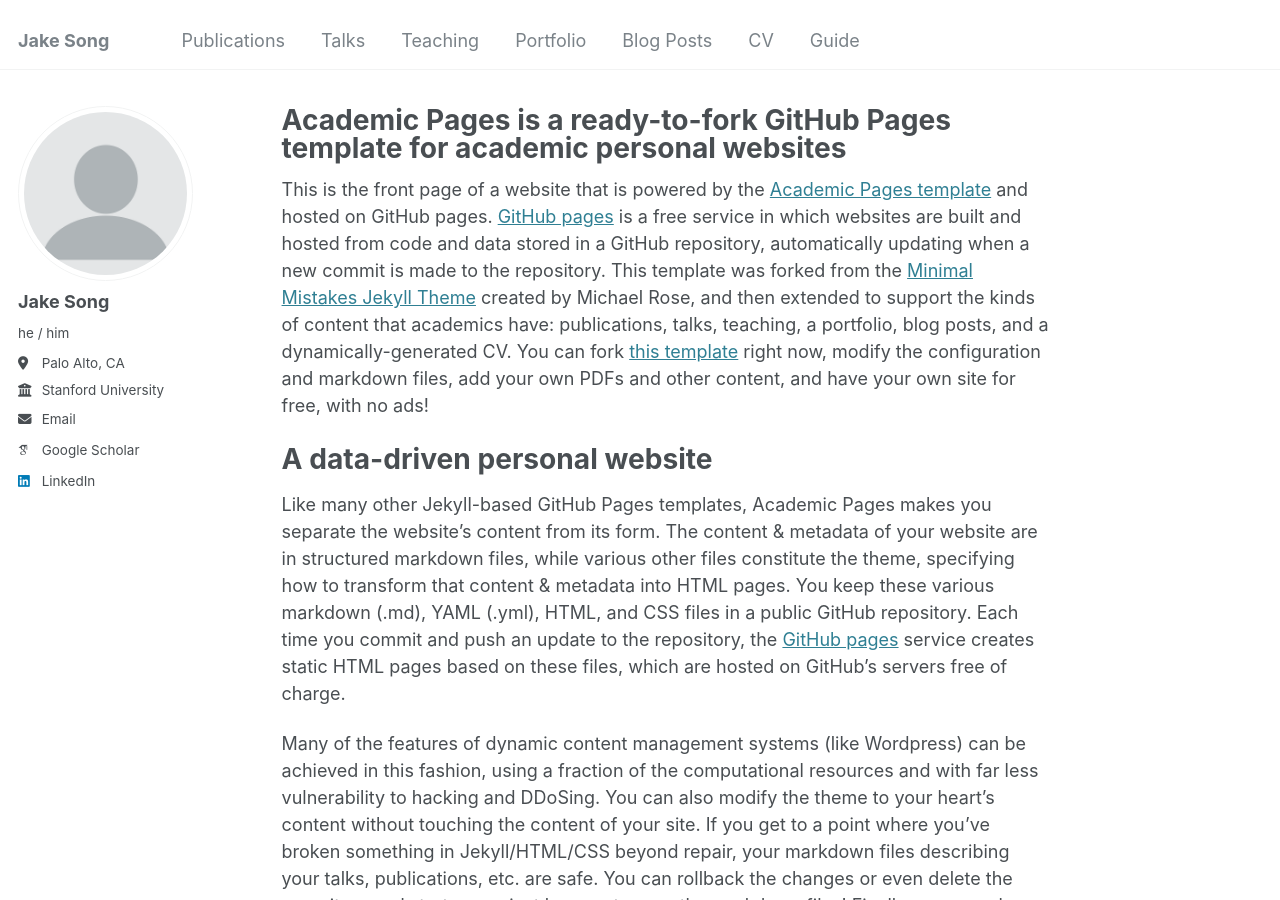
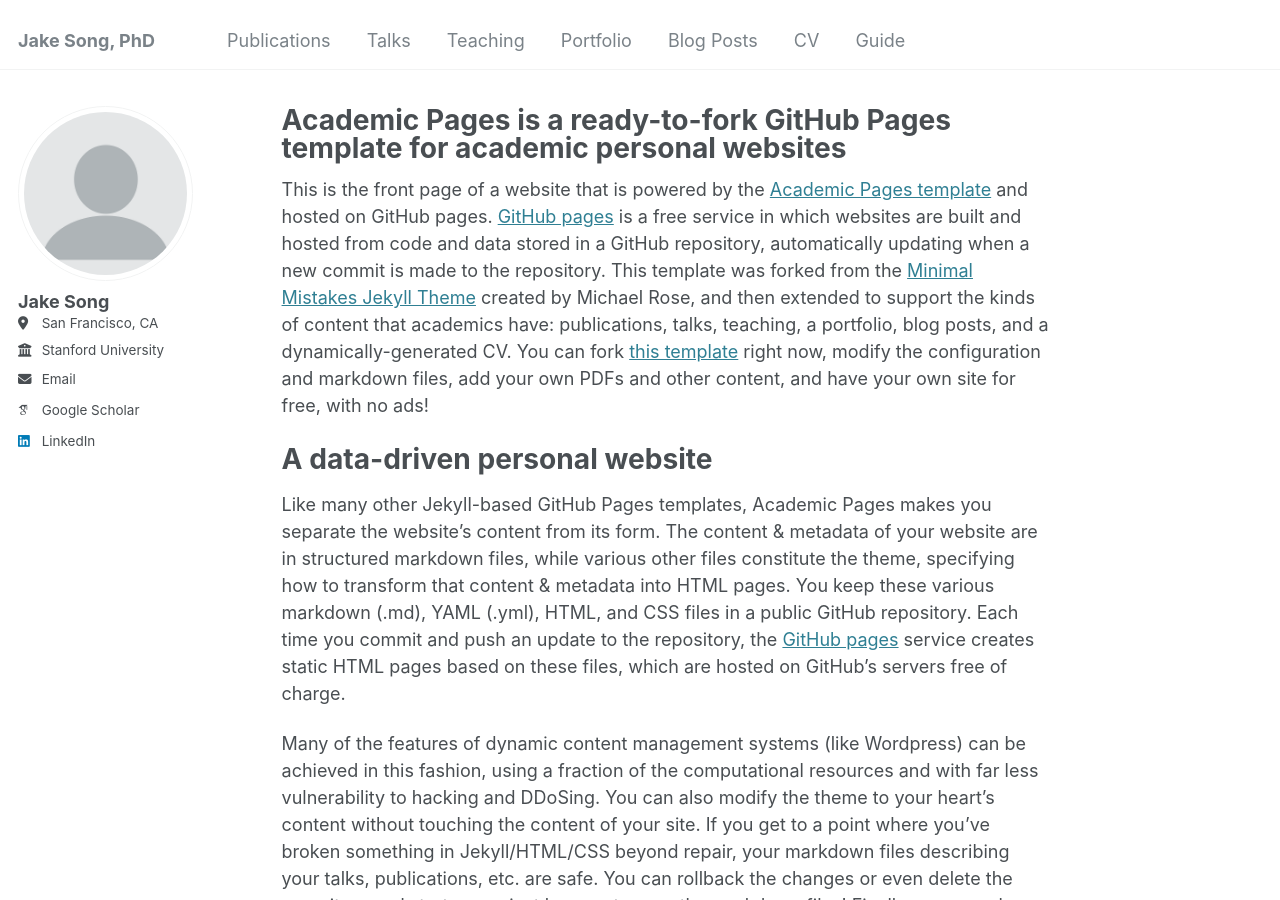
Before and after one commit to jakesong15/jakesong15.github.io, a Jekyll site: the page built from _pages/about.md, in a window 1280 px wide and 900 px high. Built offline with Jekyll 4.4.1, drawn with Linux system fonts in a browser that asks for light colours; some web fonts are replaced.

Commit message:
Update _config.yml

```diff
--- a/_config.yml
+++ b/_config.yml
@@ -8,7 +8,7 @@
 
 # Basic Site Settings
 locale                   : "en-US"
-title                    : "Jake Song"
+title                    : "Jake Song, PhD"
 title_separator          : "-"
 name                     : &name "Jake Song"
 description              : &description "personal description"
@@ -23,9 +23,9 @@
   # Biographic information
   avatar           : "profile.png"
   name             : "Jake Song"
-  pronouns         : "he / him"
+  pronouns         : # "he / him"
   bio              : # "NIH F32 Postdoctoral Fellow"
-  location         : "Palo Alto, CA"
+  location         : "San Francisco, CA"
   employer         : "Stanford University"
   uri              : # URL
   email            : "jakesong@stanford.edu"
```
